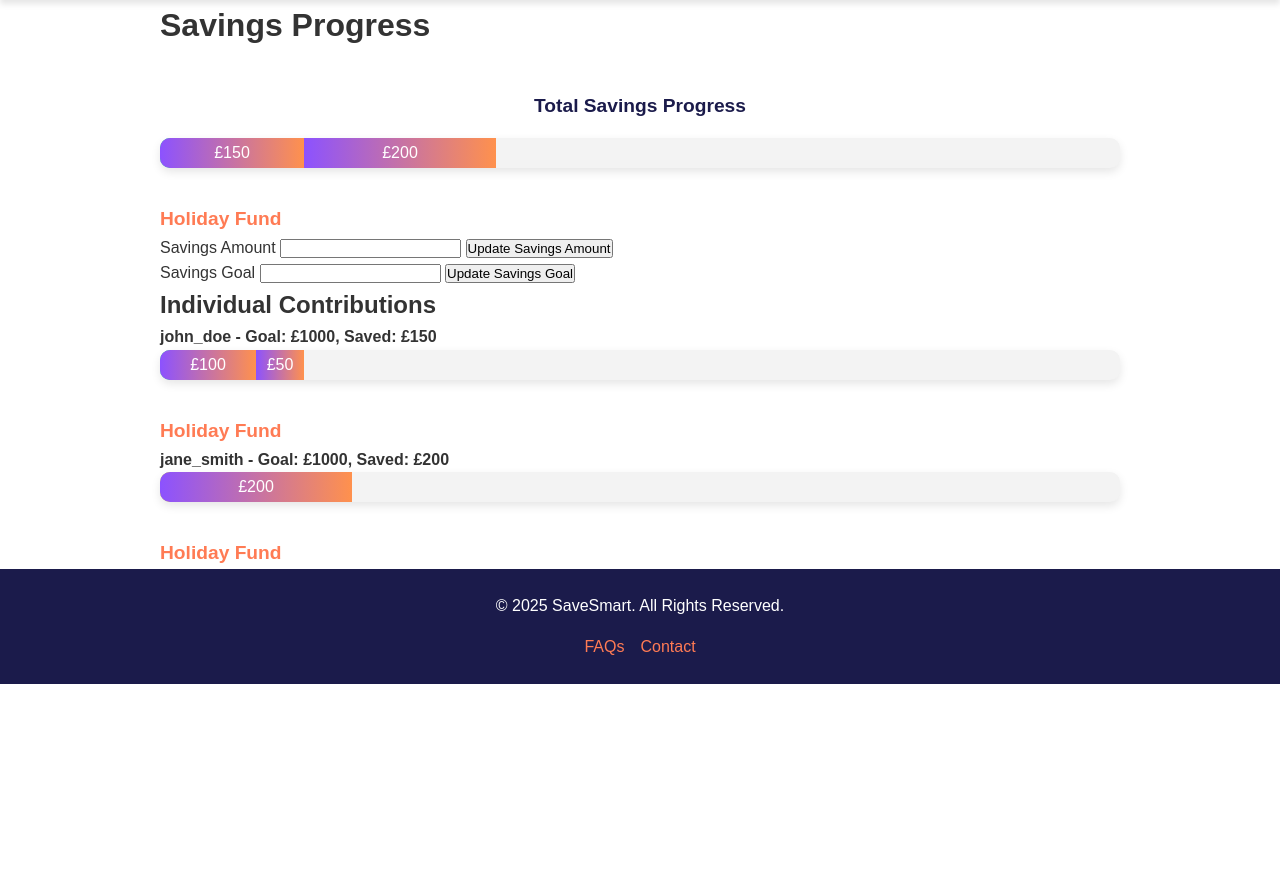
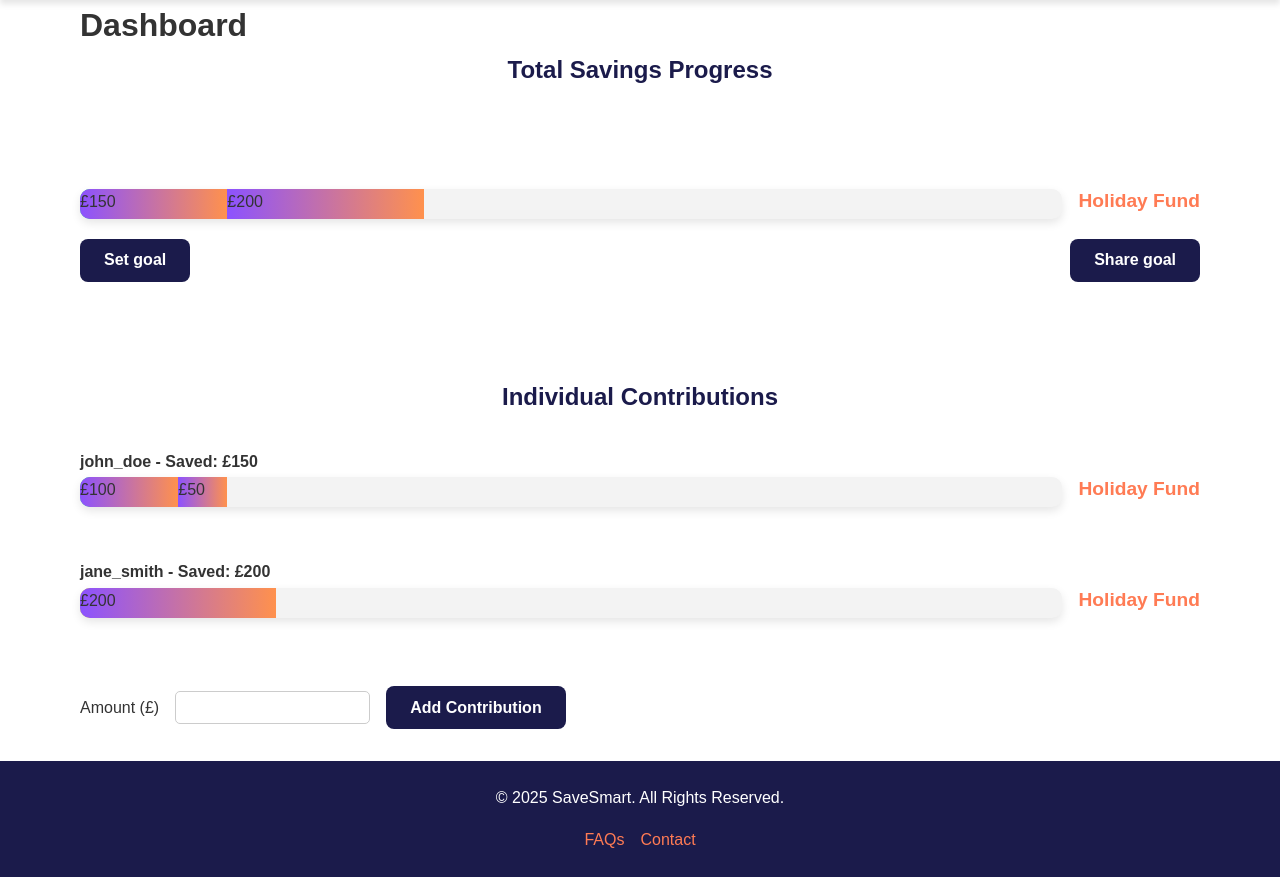
Before and after one commit to rezneac/Group6, a Flask app: page /progress in a window 1280 px wide. Shown: the part 78-955 px from the top of the page. Before the commit the page ends 762 px from the top, so only its background shows below. Run offline with Flask 3, Linux system fonts and the light colour scheme; a user stored in the database is signed in; data comes from the database, SQL or seed files in the repository; both versions use the stored data as it was after the commit.

Commit message:
Added buttons to share a goal, add a contribution, etc.

```diff
--- a/app.py
+++ b/app.py
@@ -1,5 +1,6 @@
 from flask import Flask, render_template, jsonify, request, redirect, session
 import sqlite3
+from datetime import datetime
 from werkzeug.security import generate_password_hash, check_password_hash
 
 # Initialize Flask app
@@ -21,8 +22,8 @@ def progress():
 
 ## Savings Routes
 
-@app.route('/set_goal_amount/', methods=['POST'])
-def set_goal_amount():
+@app.route('/set_goal/', methods=['POST'])
+def set_goal():
     # Ensure the user is logged in
     if 'user' not in session:
         return jsonify({"error": "You must be logged in to set a goal."}), 400
@@ -36,6 +37,9 @@ def set_goal_amount():
     cursor.execute("SELECT id FROM User WHERE username = ?", (user_name,))
     user_id = cursor.fetchone()['id']
     print(user_id)
+
+    # Get the new goal name from the request.
+    goal_name = request.form.get('goal_name')
 
     # Get the new target amount from the request
     target_amount = request.form.get('target_amount')
@@ -52,14 +56,12 @@ def set_goal_amount():
 
     if existing_goal_id and existing_goal_id[0]:
         # If a goal already exists, update it
-        cursor.execute("UPDATE SavingsGoal SET target_amount = ? WHERE id = ?",
-                       (target_amount, existing_goal_id[0]))
+        cursor.execute("UPDATE SavingsGoal SET name = ?, target_amount = ? WHERE id = ?",
+                       (goal_name, target_amount, existing_goal_id[0]))
     else:
-        return jsonify({"error": "Error goal does not exist."}), 400
-
         # If no goal exists, create a new one and associate with the user
         cursor.execute("INSERT INTO SavingsGoal (name, target_amount) VALUES (?, ?)",
-                       ('Default Goal', target_amount))  # Adjust goal name as necessary
+                       (goal_name, target_amount))  # Adjust goal name as necessary
         goal_id = cursor.lastrowid
         cursor.execute("UPDATE User SET goal_id = ? WHERE id = ?", (goal_id, user_id))
 
@@ -69,8 +71,8 @@ def set_goal_amount():
 
     return redirect("/progress")
 
-@app.route('/set_goal_name/', methods=['POST'])
-def set_goal_name():
+@app.route('/add_contribution', methods=['POST'])
+def add_contribution():
     # Ensure the user is logged in
     if 'user' not in session:
         return jsonify({"error": "You must be logged in to set a goal."}), 400
@@ -85,32 +87,28 @@ def set_goal_name():
     user_id = cursor.fetchone()['id']
     print(user_id)
 
-    # Get the new target amount from the request
-    goal_name = request.form.get('goal_name')
+    # Get the new contribution amount from the request
+    contribution_amount = request.form.get('contribution_amount')
 
-    # Check if the user already has an associated goal
-    cursor.execute("SELECT goal_id FROM User WHERE id = ?", (user_id,))
-    existing_goal_id = cursor.fetchone()
-    print(user_id)
+    if not contribution_amount or float(contribution_amount) <= 0:
+        return jsonify({"error": "Please provide a valid contribution amount."}), 400
 
-    if existing_goal_id and existing_goal_id[0]:
-        # If a goal already exists, update it
-        cursor.execute("UPDATE SavingsGoal SET name = ? WHERE id = ?",
-                       (goal_name, existing_goal_id[0]))
-    else:
-        return jsonify({"error": "Error goal does not exist."}), 400
+    contribution_amount = float(contribution_amount)
 
-        # If no goal exists, create a new one and associate with the user
-        cursor.execute("INSERT INTO SavingsGoal (name, target_amount) VALUES (?, ?)",
-                       ('Default Goal', target_amount))  # Adjust goal name as necessary
-        goal_id = cursor.lastrowid
-        cursor.execute("UPDATE User SET goal_id = ? WHERE id = ?", (goal_id, user_id))
+    # Get new date for this contribution
+    current_date = datetime.now()
+
+    # Create a new goal and associate with the user
+    cursor.execute("INSERT INTO Contribution (user_id, amount, date) VALUES (?, ?, ?)",
+                    (user_id, contribution_amount, current_date))  # Adjust goal name as necessary
 
     # Commit changes and close connection
     conn.commit()
     conn.close()
 
     return redirect("/progress")
+
+
 
 @app.route('/savings/', methods=['GET'])
 def get_savings_by_user():
--- a/static/styles.css
+++ b/static/styles.css
@@ -349,12 +349,13 @@ loginmain{
 
 .progress-and-goal-container {
     display: flex;
-    flex-direction: column;
-    align-items: center;
+    flex-direction: row;
+    align-items: baseline;
     gap: 1rem;
 }
 
 .progress-container {
+    flex-grow: 1;
     width: 80%;
     height: 20px;
     background: rgba(255, 255, 255, 0.3);
--- a/templates/progress.html
+++ b/templates/progress.html
@@ -7,10 +7,11 @@
     <link rel="stylesheet" href="static/styles.css">
     <style>
         main {
-            margin: auto 10em;
+            margin: auto 5em;
         }
-        .progress-and-goal-container {
-            display: flex; align-items: baseline; column-gap: 1em;
+
+        .user-progress {
+            margin: 2rem 0;
         }
 
         .progress-container {
@@ -23,13 +24,6 @@
             height: 30px;
             margin-bottom: 20px;
         }
-        .progress-bar {
-            height: 30px;
-            text-align: center;
-            color: white;
-            line-height: 30px;
-            transition: width 0.5s;
-        }
         .progress-goal {
             display: block;
             white-space: nowrap;
@@ -38,17 +32,73 @@
         .username {
             font-weight: bold;
         }
-        .global-progress-title {
-            margin-top: 40px;
-            font-size: 1.2em;
-            font-weight: bold;
+
+        .popup {
+            top: 100%;
+            background: white; /* Gradient background */
+            color: black;
+            border: 1px solid #ff914d;
+            padding: 1rem;
+            border-radius: 10px;
+            box-shadow: 0px 4px 6px rgba(0, 0, 0, 0.1);
+            position: absolute;
+            margin-top: 10px;
+            z-index: 10;
+        }
+
+        .popup input {
+            padding: 8px;
+            border-radius: 1px solid #ccc;
+            border-radius: 5px;
+        }
+
+        .popup label {
+            white-space: nowrap;
+        }
+
+        .popup button {
+            white-space: nowrap;
+            width: auto;
+            text-align: center;
+        }
+
+        .popup form {
+            display: flex;
+            align-items: center;
+            flex-wrap: nowrap;
+            width: 100%;
+            gap: 1rem;
+        }
+
+        .hidden {
+            display: none;
+        }
+
+        .contribution-form {
+            display: flex;
+            align-items: center;
+            flex-wrap: nowrap;
+            gap: 1rem;
+            margin: 1rem 0;
+        }
+
+        .contribution-form input {
+            padding: 8px;
+            border-radius: 5px;
+            border: 1px solid #ccc;
+        }
+
+        .contribution-form button {
+            white-space: nowrap;
+            width: auto;
+            text-align: center;
         }
     </style>
 </head>
 <body>
     <header>
         <nav class="navbar">
-            <a href="index" class="logo">PlannerPro</a>
+            <a href="/" class="logo">PlannerPro</a>
             <ul class="nav-links">
                 <li><a href="faqs">FAQs</a></li>
                 <li><a href="login">Login</a></li>
@@ -59,32 +109,61 @@
     </header>
 
     <main>
-        <h1>Savings Progress</h1>
+        <h1>Dashboard</h1>
 
         <!-- Global Stacked Progress Bar -->
         <div class="global-progress-title">Total Savings Progress</div>
 
+        <div style="margin: 6rem 0;">
             <div class="progress-and-goal-container">
                 <div id="global-progress-container" class="progress-container"></div>
-            <div id="global-progress-goal" class="progress-goal">Holiday Fund</div>
+                <div id="global-progress-goal" class="progress-goal">Unspecified</div>
             </div>
 
-        <form action="{{ url_for('set_goal_amount') }}" method="POST">
-            <label for="target_amount">Savings Amount</label> <!-- Set how much you are saving. -->
+            <div style="display: flex; justify-content: space-between;">
+                <div style="position: relative; display: inline-block;">
+                    <button id="set-goal-button" class="cta-btn">Set goal</button>
+                    <!-- Goal Popup (Initially Hidden) -->
+                    <div id="goal-popup" class="popup hidden" style="left: 0;">
+                        <form action="{{ url_for('set_goal') }}" method="POST">
+                            <label for="goal_name">Goal</label>
+                            <input type="text" id="goal_name" name="goal_name" required>
+
+                            <label for="target_amount">Value (£)</label>
                             <input type="number" id="target_amount" name="target_amount" min="0.01" step="0.01" required>
 
-            <button type="submit">Update Savings Amount</button>
+                            <button class="cta-btn" type="submit">Save Goal</button>
                         </form>
+                    </div>
+                </div>
 
-        <form action="{{ url_for('set_goal_name')}}" method="POST">
-            <label for="goal_name">Savings Goal</label>
-            <input type="text" id="goal_name" name="goal_name" required>
+                <div style="position: relative; display: inline-block;">
+                    <button id="share-goal-button" class="cta-btn">Share goal</button>
+                    <!-- Share Popup (Initially Hidden) -->
+                    <div id="share-popup" class="popup hidden" style="right: 0;">
+                        <form action="{{ url_for('set_goal') }}" method="POST">
+                            <label for="share_code">Code</label>
+                            <input type="number" id="share_code" name="share_code" min="0.01" step="0.01" required>
 
-            <button type="submit">Update Savings Goal</button> <!-- Set what you are saving for -->
+                            <button class="cta-btn" type="submit">Save Goal</button>
                         </form>
+                    </div>
+                </div>
+            </div>
+        </div>
 
-        <h2>Individual Contributions</h2>
+
+        <div class="global-progress-title">Individual Contributions</div>
         <div id="users-container"></div>
+
+        <div id="contribution-form-container" class="contribution-form">
+            <form method="POST" action="{{ url_for('add_contribution') }}" class="contribution-form">
+                <label for="contribution_amount">Amount (£)</label>
+                <input type="number" id="contribution_amount" name="contribution_amount" min="0.01" step="0.01" required>
+
+                <button class="cta-btn" type="submit">Add Contribution</button>
+            </form>
+        </div>
     </main>
 
     <footer>
@@ -95,7 +174,22 @@
         </ul>
     </footer>
 
-    <script>
+    <script defer>
+        function toggleSharePopup(){
+            const popup = document.getElementById("share-popup");
+            popup.classList.toggle("hidden");
+        }
+
+        document.getElementById("share-goal-button").onclick = toggleSharePopup;
+
+
+        function toggleGoalPopup() {
+            const popup = document.getElementById("goal-popup");
+            popup.classList.toggle("hidden");
+        }
+
+        document.getElementById("set-goal-button").onclick = toggleGoalPopup;
+
         // Generate a consistent color for each user
         function getUserColor(username) {
             let hash = 0;
@@ -128,6 +222,7 @@
             let totalGoal = savingsData["goal"]["target_amount"]
             let totalSaved = savingsData["users"].reduce((sum, user) => sum + user.saved_amount, 0);
 
+            document.getElementById("share_code").value = savingsData["goal"]["id"];
             // Global stacked progress bar (total savings)
             if (totalSaved > 0) {
                 savingsData["users"].forEach(user => {
@@ -153,7 +248,7 @@
 
                 const usernameDiv = document.createElement('div');
                 usernameDiv.classList.add('username');
-                usernameDiv.textContent = `${user.username} - Goal: £${totalGoal}, Saved: £${user.saved_amount}`;
+                usernameDiv.textContent = `${user.username} - Saved: £${user.saved_amount}`;
 
                 const progressAndGoalContainer = document.createElement('div');
                 progressAndGoalContainer.classList.add('progress-and-goal-container');
```
Also changed, not shown: savings.db. Lines whose indentation alone changed are shown as unchanged.
